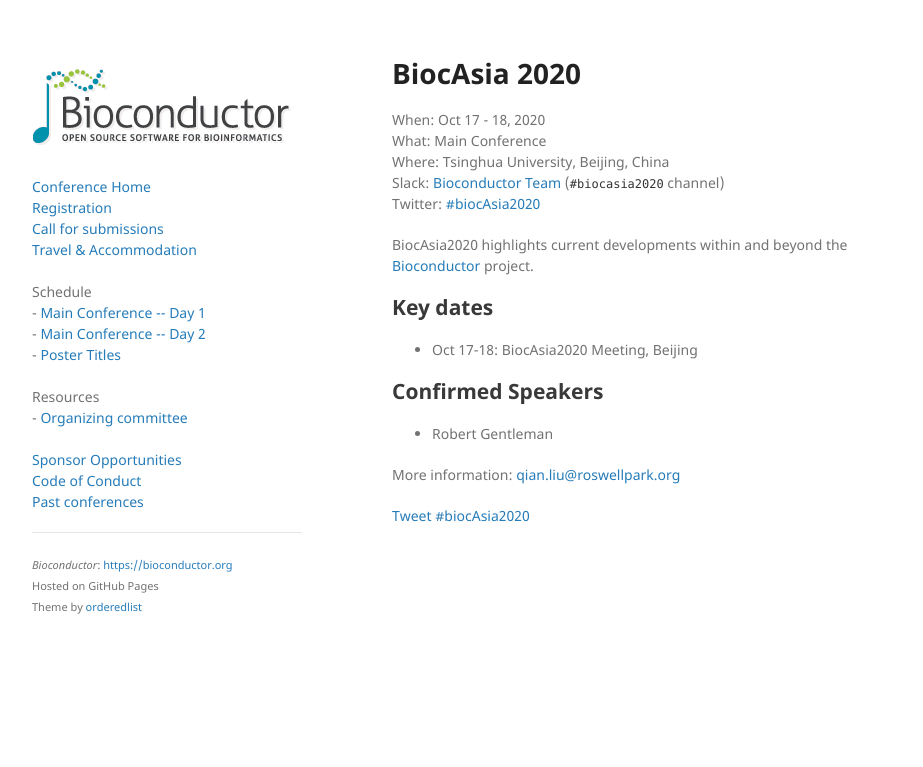
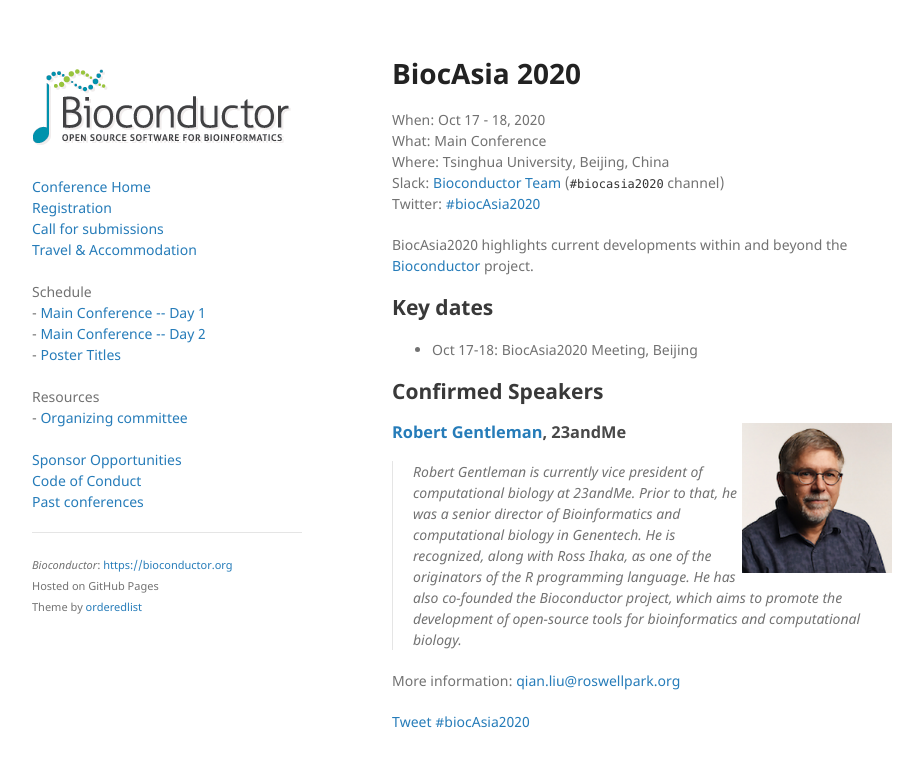
Before and after one commit to Bioconductor/BiocAsia2020, a Jekyll site: the page built from docs/index.md, in a window 1280 px wide. Shown: the top 767 px of the page, without its empty margins (178-1101 px from the left). Built offline with Jekyll 4.4.1, drawn with Linux system fonts in a browser that asks for light colours; our own code applies the rules of GitHub Pages for plain Markdown files.

Commit message:
updated the confirmed speaker section in home page

```diff
--- a/docs/index.md
+++ b/docs/index.md
@@ -1,3 +1,12 @@
+---
+layout: default
+speakers:
+  - name: Robert Gentleman
+    inst: 23andMe
+    url: https://blog.23andme.com/23andme-research/a-computational-biologist-and-a-gentleman/
+    blurb: "Robert Gentleman is currently vice president of computational biology at 23andMe. Prior to that, he was a senior director of Bioinformatics and computational biology in Genentech. He is recognized, along with Ross Ihaka, as one of the originators of the R programming language. He has also co-founded the Bioconductor project, which aims to promote the development of open-source tools for bioinformatics and computational biology."
+---
+
 {% include header.md %}
 
 BiocAsia2020 highlights current developments within and beyond
@@ -9,7 +18,14 @@ the [Bioconductor](https://www.bioconductor.org) project.
 
 ## Confirmed Speakers
 
-- Robert Gentleman
+{% for s in page.speakers %}
+{% assign imgpath = "images/speakers/" | append: s.name | remove: ' ' | append: '.jpg' %}
+<img src="{{ imgpath }}" style="float:right; width:150px; height:150px; object-fit: cover">
+### [{{ s.name }}]({{ s.url }}), {{ s.inst }}
+
+> {{ s.blurb }}
+
+{% endfor %}
 
 More information: [qian.liu@roswellpark.org][contact]
 
```
Also changed, not shown: docs/images/speakers/RobertGentleman.jpg (added).
